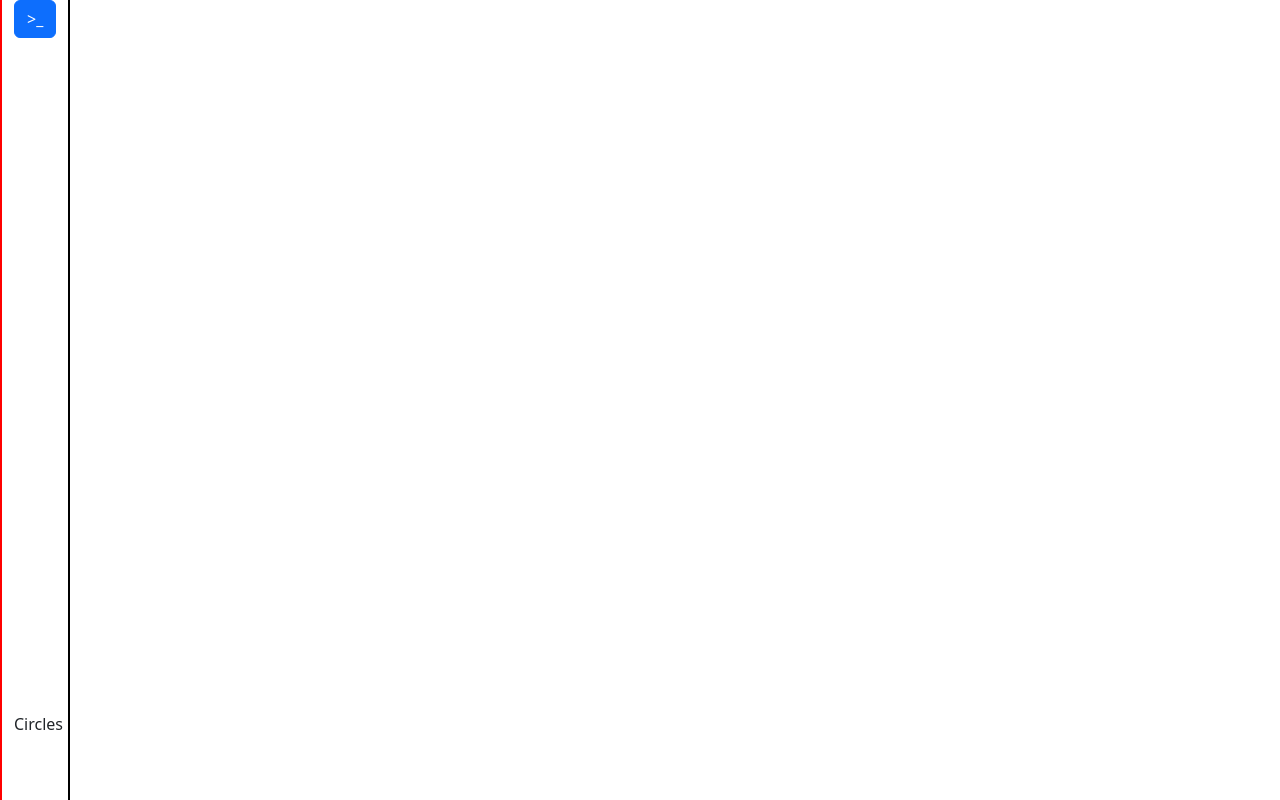
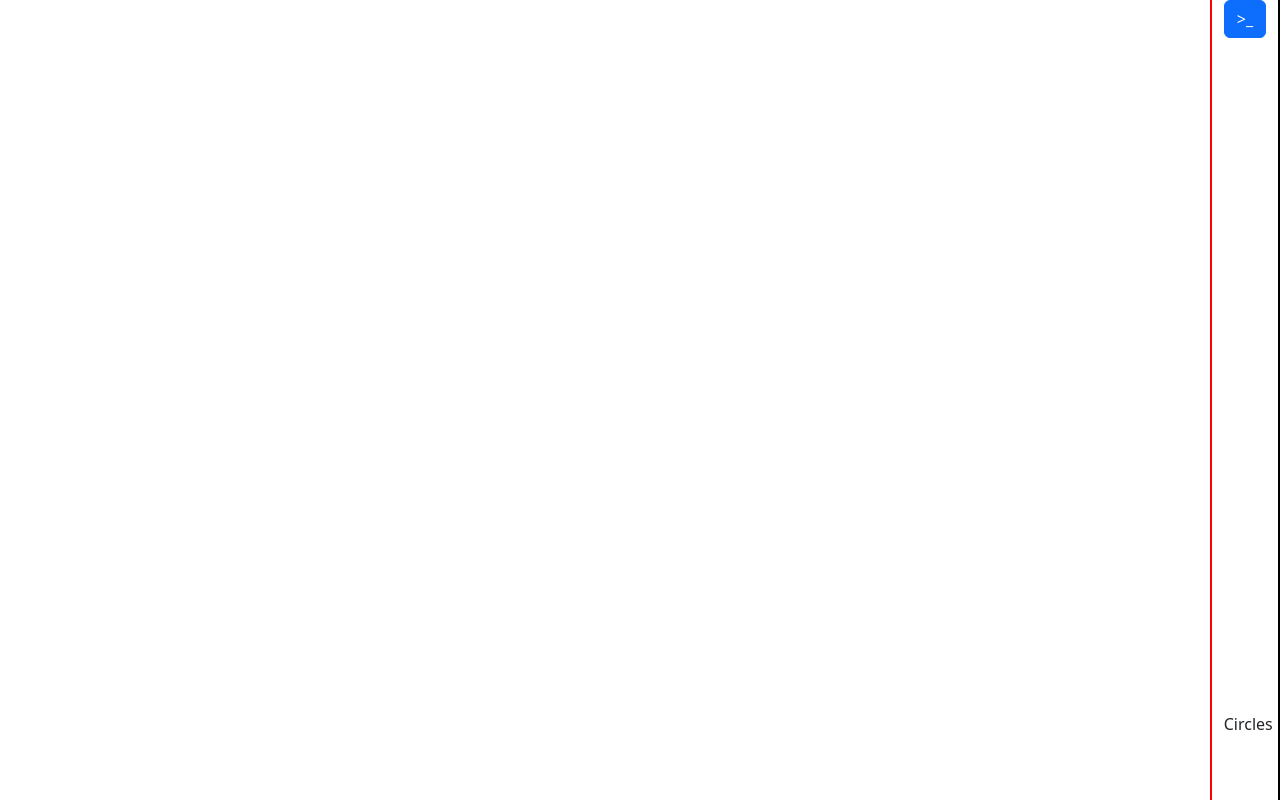
Before and after one commit to chap-organization/chap-website, a Next.js app: page / in a window 1280 px wide. Built offline with nearby package versions, Linux system fonts and the light colour scheme.

Commit message:
switching side bar from left to right

```diff
--- a/components/Layout/PrimarySideBar.js
+++ b/components/Layout/PrimarySideBar.js
@@ -47,7 +47,7 @@ export default function PrimarySideBar() {
                     </ul>
                 </div>
             </div> */}
-            <Offcanvas className={styles.offcanvasBar} show={show} onHide={handleClose}>
+            <Offcanvas className={styles.offcanvasBar} show={show} onHide={handleClose} placement={'end'}>
                 <Offcanvas.Header closeButton>
                     <Offcanvas.Title>Terminal Icon</Offcanvas.Title>
                 </Offcanvas.Header>
--- a/styles/Components/Layout/SideBar.module.css
+++ b/styles/Components/Layout/SideBar.module.css
@@ -1,7 +1,7 @@
 .SideBar {
     position: fixed;
     height: 100%;
-    left: 0;
+    right: 0;
     border-width: 20px;
     border-left: 2px solid red;
     border-right: 2px solid black;
```
